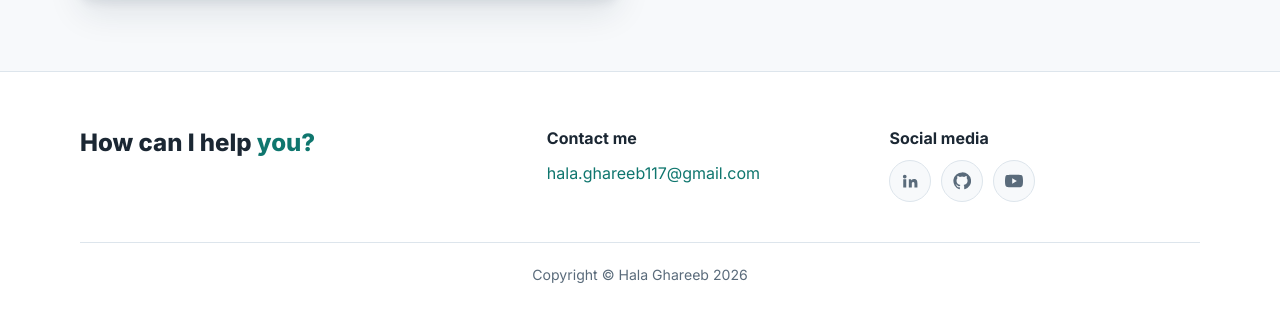
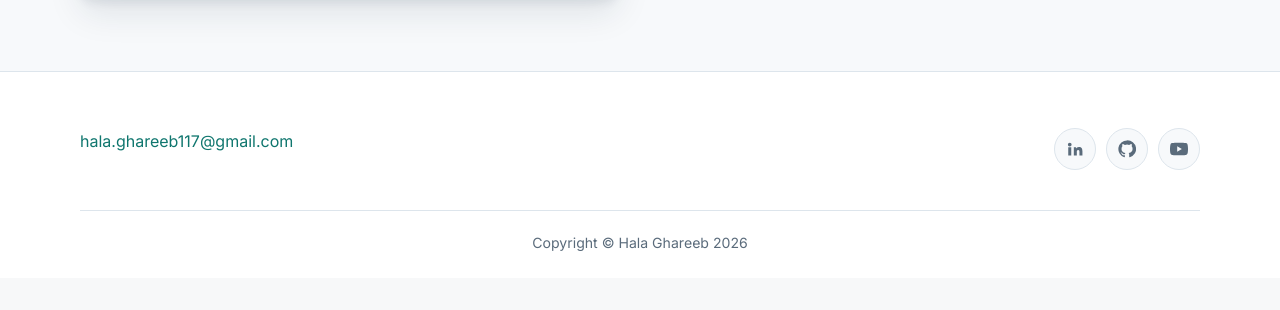
Before and after one commit to halaghareeb/hala-portfolio-flask, a Flask app: page /achievements in a window 1280 px wide. Shown: the part 2644-2954 px from the top of the page. After the commit the page ends 2895 px from the top, so only its background shows below. Run offline with Flask 3, Linux system fonts and the light colour scheme.

Commit message:
Update portfolio content and footer
Co-authored-by: Copilot <223556219+Copilot@users.noreply.github.com>

```diff
--- a/data.py
+++ b/data.py
@@ -297,7 +297,7 @@ ACHIEVEMENTS = [
         ],
     },
     {
-        "title": "Description of Egypt (“Wasf Masr”)",
+        "title": "Digital Egypt (“Wasf Masr”)",
         "tagline": "SAG Award 2022",
         "paragraphs": [
             "Esri North Africa and the Information and Decision Support Center (IDSC) received a SAG Award at "
--- a/static/css/style.css
+++ b/static/css/style.css
@@ -313,10 +313,7 @@ main { min-height: 60vh; }
 
 /* ---------- Footer ---------- */
 .site-footer { background: var(--surface); border-top: 1px solid var(--border); padding: 56px 0 24px; }
-.footer-grid { display: grid; grid-template-columns: 1.4fr 1fr 1fr; gap: 32px; }
-.footer-grid h4 { font-size: 1rem; margin-bottom: 12px; }
-.footer-cta { font-size: 1.5rem; font-weight: 800; line-height: 1.25; margin: 0; }
-.footer-cta span { color: var(--accent); }
+.footer-grid { display: grid; grid-template-columns: 1.4fr 1fr; gap: 32px; }
 .socials { display: flex; gap: 10px; flex-wrap: wrap; }
 .socials a {
   width: 42px; height: 42px; border-radius: 50%; display: grid; place-items: center;
@@ -331,8 +328,10 @@ main { min-height: 60vh; }
 }
 @media (max-width: 760px) {
   .footer-grid { grid-template-columns: 1fr; text-align: center; }
-  .socials { justify-content: center; }
+  .footer-contact { text-align: left; }
 }
+.footer-social { text-align: right; }
+.footer-social .socials { justify-content: flex-end; }
 
 /* ---------- Motion ---------- */
 .reveal { opacity: 0; transform: translateY(16px); transition: opacity .6s ease, transform .6s ease; }
--- a/templates/base.html
+++ b/templates/base.html
@@ -42,15 +42,10 @@
   <footer class="site-footer">
     <div class="container">
       <div class="footer-grid">
-        <div>
-          <p class="footer-cta">How can I help <span>you?</span></p>
-        </div>
-        <div>
-          <h4>Contact me</h4>
+        <div class="footer-contact">
           <a href="mailto:{{ email }}">{{ email }}</a>
         </div>
-        <div>
-          <h4>Social media</h4>
+        <div class="footer-social">
           <div class="socials">
             {% for s in social if s.name != "Esri Community" %}
             <a href="{{ s.url }}" target="_blank" rel="noopener" aria-label="{{ s.name }}" title="{{ s.name }}">{{ icon(s.icon) }}</a>
```
